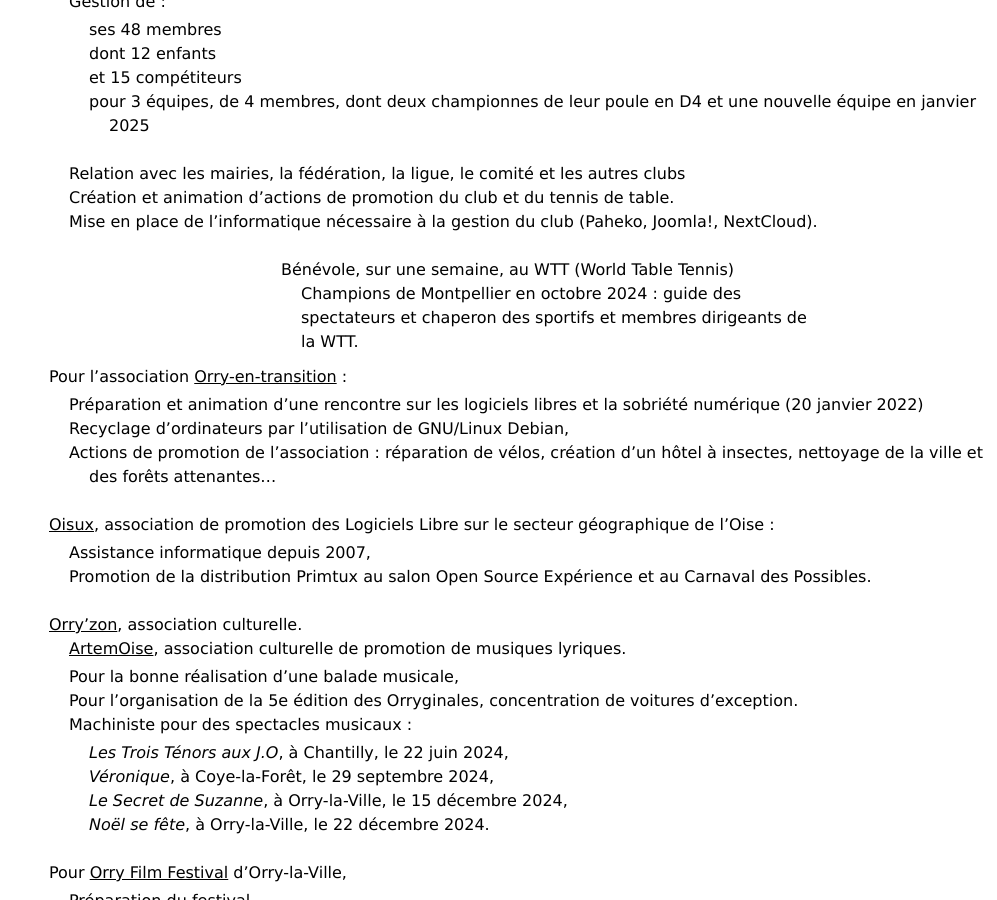
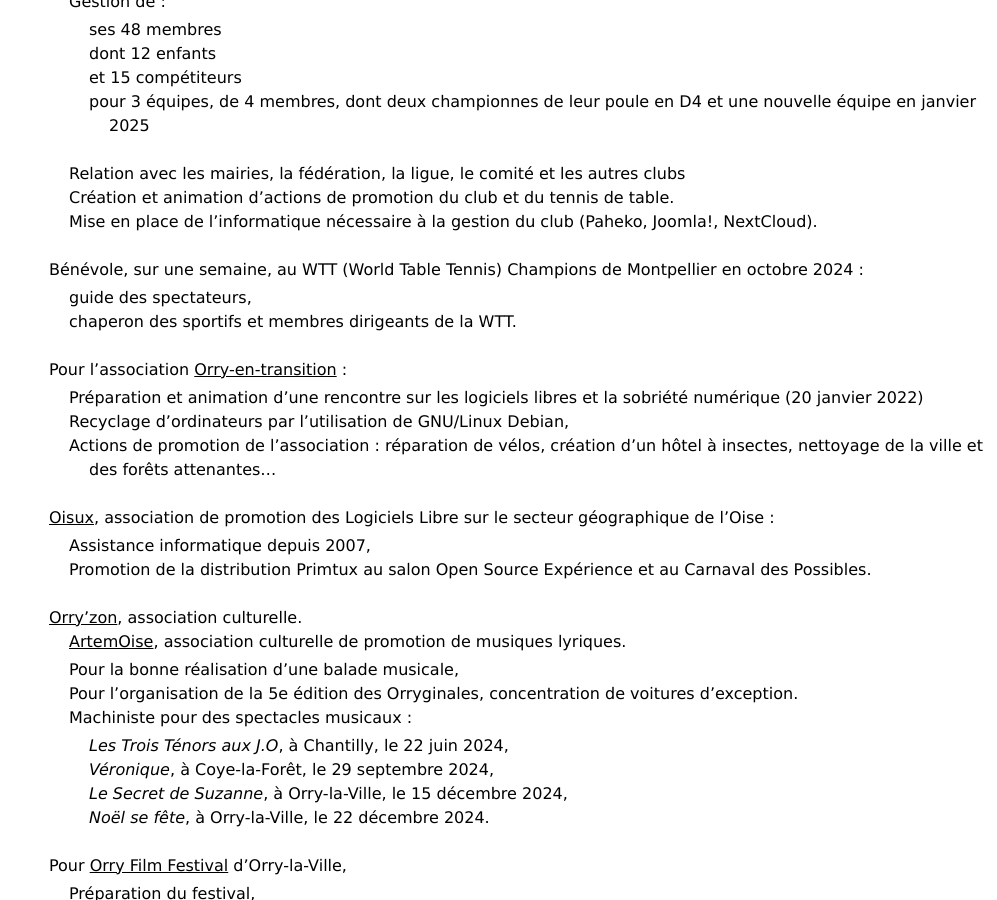
Before and after one commit to ledub72/ledub72.github.io, a Jekyll site: the page built from index.md, in a window 1280 px wide and 900 px high, scrolled down 1506 px. Shown: the whole window, without its empty margins (283-1280 px from the left). Built offline with Jekyll 4.4.1, drawn with Linux system fonts in a browser that asks for light colours; nearby versions of some CDN libraries; a style sheet for code colours, icons or effects is not loaded.

Commit message:
Maj 2025.01.14 (#7)
* MAJ du 2025.01.14

```diff
--- a/index.md
+++ b/index.md
@@ -86,7 +86,9 @@ Expert en shell
     * Création et animation d’actions de promotion du club et du tennis de table.
     * Mise en place de l’informatique nécessaire à la gestion du club (Paheko, Joomla!, NextCloud).
 
-- Bénévole, sur une semaine, au WTT (World Table Tennis) Champions de Montpellier en octobre 2024 : guide des spectateurs et chaperon des sportifs et membres dirigeants de la WTT.
+- Bénévole, sur une semaine, au WTT (World Table Tennis) Champions de Montpellier en octobre 2024 :
+  * guide des spectateurs,
+  * chaperon des sportifs et membres dirigeants de la WTT.
 
 - Pour l’association [Orry-en-transition](https://orryentransition.fr/) :
   * Préparation et animation d'une rencontre sur les logiciels libres et la sobriété numérique (20 janvier 2022)
```
